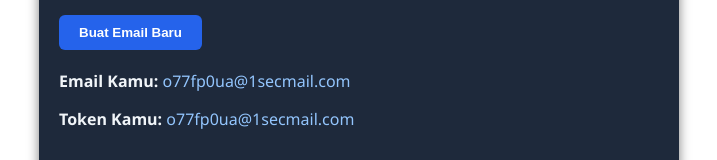
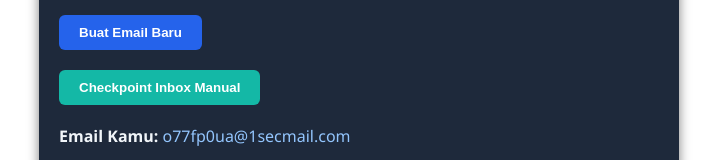
Before and after one commit to fanky86/temp-mail-fann, a Next.js app: page / in a window 1280 px wide. Shown: the part 139-299 px from the top of the page, without its empty margins (281-998 px from the left). Built offline with nearby package versions, Linux system fonts and the light colour scheme; no server answers.

Commit message:
Update index.js

```diff
--- a/pages/index.js
+++ b/pages/index.js
@@ -4,7 +4,7 @@ export default function Home() {
   const [email, setEmail] = useState('')
   const [token, setToken] = useState('')
   const [inbox, setInbox] = useState([])
-  const [errorMsg, setErrorMsg] = useState('') // Untuk pesan error inbox
+  const [errorMsg, setErrorMsg] = useState('')
 
   const createMail = async () => {
     try {
@@ -14,7 +14,7 @@ export default function Home() {
       setToken(data.token)
       localStorage.setItem('email', data.email)
       localStorage.setItem('token', data.token)
-      setErrorMsg('') // Reset error saat sukses
+      setErrorMsg('')
     } catch (error) {
       console.error('Gagal membuat email:', error)
       setErrorMsg('Gagal buat email, coba lagi.')
@@ -105,6 +105,27 @@ export default function Home() {
         Buat Email Baru
       </button>
 
+      <button
+        onClick={() => checkInbox(token)}
+        style={{
+          display: 'block',
+          marginBottom: 20,
+          padding: '10px 20px',
+          backgroundColor: '#14b8a6',
+          border: 'none',
+          borderRadius: 6,
+          color: '#fff',
+          fontWeight: 'bold',
+          cursor: 'pointer',
+          transition: 'background-color 0.3s ease'
+        }}
+        onMouseOver={e => e.currentTarget.style.backgroundColor = '#0f766e'}
+        onMouseOut={e => e.currentTarget.style.backgroundColor = '#14b8a6'}
+        disabled={!token}
+      >
+        Checkpoint Inbox Manual
+      </button>
+
       <p><strong>Email Kamu:</strong> <span style={{ color: '#93c5fd' }}>{email || '-'}</span></p>
       <p><strong>Token Kamu:</strong> <span style={{ color: '#93c5fd', wordBreak: 'break-all' }}>{token || '-'}</span></p>
 
@@ -135,7 +156,6 @@ export default function Home() {
         )}
       </ul>
 
-      {/* Tampilkan pesan error singkat jika ada */}
       {errorMsg && (
         <div style={{
           marginTop: 15,
```
